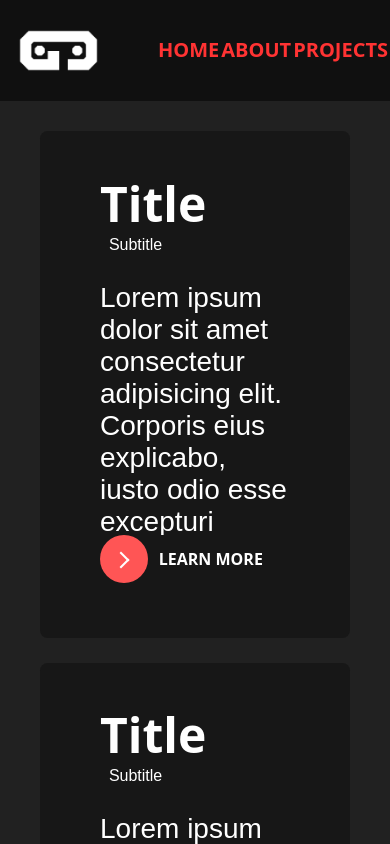
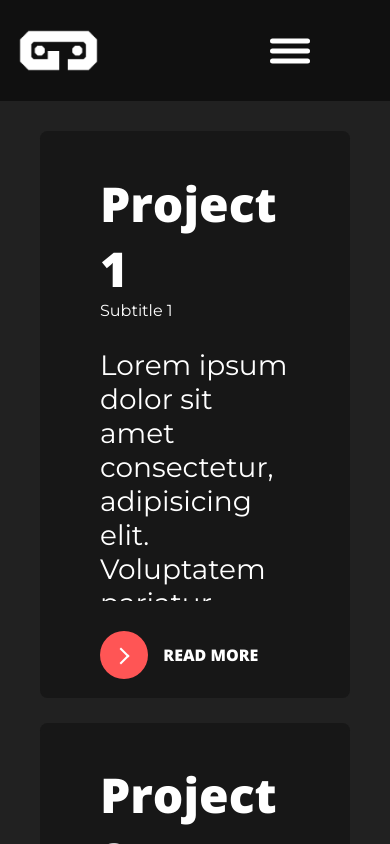
Before and after one commit to Rhys-Woolcott/portfolio, a React (Create React App) app: page / in a window 390 px wide. Built offline with nearby package versions, Linux system fonts and the light colour scheme.

Commit message:
Added navbar stuff

```diff
--- a/public/index.html
+++ b/public/index.html
@@ -24,7 +24,6 @@
       work correctly both with client-side routing and a non-root public URL.
       Learn how to configure a non-root public URL by running `npm run build`.
     -->
-    <title>React App</title>
   </head>
   <body>
     <noscript>You need to enable JavaScript to run this app.</noscript>
--- a/src/App.tsx
+++ b/src/App.tsx
@@ -1,4 +1,4 @@
-import React, { Suspense } from "react";
+import React, { Suspense, useState } from "react";
 import {
   BrowserRouter as Router,
   Switch,
@@ -12,6 +12,9 @@ let HomePage = React.lazy(() => import("./components/HomePage"));
 let ErrorScreen = React.lazy(() => import("./components/errors/ErrorScreen"));
 
 function App() {
+  let [activeLink, setActiveLink] = useState(`${window.location.pathname}`);
+  let [burgerActive, setBurgerActive] = useState(false);
+
   return (
     <div className="App">
       <div className="nav-primary">
@@ -22,18 +25,54 @@ function App() {
           </a>
         </div>
         <div className="nav-right">
-          <a href="/" className="link-primary">
+          <a
+            href="/"
+            className={
+              !(activeLink === "/") ? "link-primary" : "link-primary active"
+            }
+            onClick={() => setActiveLink("/")}
+          >
             HOME
             <div />
           </a>
-          <a href="/about" className="link-primary">
+          <a
+            href="/about"
+            className={
+              !(activeLink === "/about")
+                ? "link-primary"
+                : "link-primary active"
+            }
+            onClick={() => setActiveLink("/about")}
+          >
             ABOUT
             <div />
           </a>
-          <a href="/projects" className="link-primary">
+          <a
+            href="/projects"
+            className={
+              !(activeLink === "/projects")
+                ? "link-primary"
+                : "link-primary active"
+            }
+            onClick={() => setActiveLink("/projects")}
+          >
             PROJECTS
             <div />
           </a>
+          <button className="contact-button">Contact</button>
+
+          <div
+            className="nav-burger-container"
+            onClick={() => {
+              setBurgerActive(!burgerActive);
+            }}
+          >
+            <div
+              className={
+                burgerActive ? "nav-burger burger-active" : "nav-burger"
+              }
+            ></div>
+          </div>
         </div>
       </div>
       <Router>
@@ -41,6 +80,7 @@ function App() {
           <Switch>
             <Route exact path="/" component={HomePage} />
 
+            {/* ! Handle 404 errors ! */}
             <Route exact path="/error/:type" component={ErrorScreen} />
             <Redirect to="/error/404/" />
           </Switch>
--- a/src/components/HomePage.tsx
+++ b/src/components/HomePage.tsx
@@ -1,53 +1,51 @@
 import { Component } from "react";
-import Button from "./component/Button";
+import GridTab from "./component/GridTab";
 
 export default class HomePage extends Component {
   render() {
     return (
-      <div className="container">
-        <article className="card">
-          <h1 className="title">
-            Title
-            <span className="subtitle">Subtitle</span>
-          </h1>
-          <p className="body">
-            Lorem ipsum dolor sit amet consectetur adipisicing elit. Corporis
-            eius explicabo, iusto odio esse excepturi labore eum eaque eveniet!
-            Itaque quibusdam rem accusamus aut nemo libero repudiandae qui in
-            similique?
-          </p>
-          <div className="hover-in"></div>
-          <Button>LEARN MORE</Button>
-        </article>
-        <article className="card">
-          <h1 className="title">
-            Title
-            <span className="subtitle">Subtitle</span>
-          </h1>
-          <p className="body">
-            Lorem ipsum dolor sit amet consectetur adipisicing elit. Corporis
-            eius explicabo, iusto odio esse excepturi labore eum eaque eveniet!
-            Itaque quibusdam rem accusamus aut nemo libero repudiandae qui in
-            similique?
-          </p>
-          <div className="hover-in"></div>
-          <Button>Learn More</Button>
-        </article>
-        <article className="card">
-          <h1 className="title">
-            Title
-            <span className="subtitle">Subtitle</span>
-          </h1>
-          <p className="body">
-            Lorem ipsum dolor sit amet consectetur adipisicing elit. Corporis
-            eius explicabo, iusto odio esse excepturi labore eum eaque eveniet!
-            Itaque quibusdam rem accusamus aut nemo libero repudiandae qui in
-            similique?
-          </p>
-          <div className="hover-in"></div>
-          <Button>Learn More</Button>
-        </article>
-      </div>
+      <>
+        <header>
+          <title>Home | GALACTIX</title>
+        </header>
+        <div className="container">
+          <GridTab
+            title="Project 1"
+            subtitle="Subtitle 1"
+            tabText="READ MORE"
+            onClick={() => {
+              alert("Hello World");
+            }}
+          >
+            Lorem ipsum dolor sit amet consectetur, adipisicing elit. Voluptatem
+            pariatur possimus minima dolores id. Quasi quibusdam reiciendis
+            accusantium in, itaque nihil sit sunt nulla magnam minima!
+            Necessitatibus magnam voluptate ea.
+          </GridTab>
+          <GridTab
+            title="Project 2"
+            subtitle="Subtitle 2"
+            tabText="READ MORE"
+            onClick={() => {}}
+          >
+            Lorem ipsum dolor sit amet consectetur, adipisicing elit. Voluptatem
+            pariatur possimus minima dolores id. Quasi quibusdam reiciendis
+            accusantium in, itaque nihil sit sunt nulla magnam minima!
+            Necessitatibus magnam voluptate ea.
+          </GridTab>
+          <GridTab
+            title="Project 3"
+            subtitle="Subtitle 3"
+            tabText="READ MORE"
+            onClick={() => {}}
+          >
+            Lorem ipsum dolor sit amet consectetur, adipisicing elit. Voluptatem
+            pariatur possimus minima dolores id. Quasi quibusdam reiciendis
+            accusantium in, itaque nihil sit sunt nulla magnam minima!
+            Necessitatibus magnam voluptate ea.
+          </GridTab>
+        </div>
+      </>
     );
   }
 }
--- /dev/null
+++ b/src/components/component/GridTab.tsx
@@ -0,0 +1,28 @@
+import { Component } from "react";
+import Button from "./Button";
+
+interface GridTabInterface {
+  title: string;
+  subtitle: string;
+  children: string;
+  onClick: Function;
+  tabText?: string;
+}
+
+export default class GridTab extends Component<GridTabInterface> {
+  render() {
+    return (
+      <article className="card">
+        <h1 className="title">
+          {this.props.title}
+          <span className="subtitle">{this.props.subtitle}</span>
+        </h1>
+        <p className="body">{this.props.children}</p>
+        <div className="hover-in"></div>
+        <Button onClick={this.props.onClick}>
+          {this.props.tabText ? this.props.tabText : "LEARN MORE"}
+        </Button>
+      </article>
+    );
+  }
+}
--- a/src/style/global.scss
+++ b/src/style/global.scss
@@ -1,3 +1,4 @@
+@import url("https://fonts.googleapis.com/css2?family=Montserrat:wght@100;400;800&family=Open+Sans:wght@400;800&display=swap");
 $nav-height: 12vh;
 
 body,
@@ -87,7 +88,6 @@ html {
 
 .nav-right {
   height: 100%;
-  width: 60%;
 
   position: absolute;
   right: 0;
@@ -97,6 +97,74 @@ html {
   flex-direction: row;
   justify-content: space-evenly;
   align-items: center;
+
+  .contact-button {
+    width: 8vw;
+    height: calc(100% - 30px);
+    background: transparent;
+
+    font-family: "Open Sans", sans-serif;
+    font-weight: bolder;
+    font-size: 1.25em;
+    color: #ff3333;
+
+    border-radius: 15px;
+    border: 3px solid #f33333;
+
+    &:hover {
+      color: #101010;
+      border: 0;
+      background: #ff3333;
+    }
+  }
+
+  .nav-burger-container {
+    width: 40px;
+    height: 20px;
+
+    cursor: pointer;
+
+    .nav-burger {
+      position: relative;
+      top: 50%;
+      transform: translateY(-50%);
+
+      width: 40px;
+      height: 5px;
+      background: #fff;
+      border-radius: 25px;
+
+      transition: all 250ms cubic-bezier(0.6, -0.28, 0.735, 0.045);
+
+      &::before {
+        position: relative;
+        display: block;
+        content: "";
+        width: 40px;
+        height: 5px;
+
+        background: #fff;
+        border-radius: 5px;
+
+        top: 10px;
+        transition: all 250ms cubic-bezier(0.6, -0.28, 0.735, 0.045);
+      }
+      &::after {
+        position: relative;
+        display: block;
+        content: "";
+        width: 40px;
+        height: 5px;
+
+        background: #fff;
+        border-radius: 5px;
+
+        top: -10px;
+        transform: translateY(-100%);
+        transition: all 250ms cubic-bezier(0.6, -0.28, 0.735, 0.045);
+      }
+    }
+  }
 }
 
 .link-primary {
@@ -107,24 +175,13 @@ html {
   font-family: "Open Sans", sans-serif;
   font-weight: bold;
 
-  div {
-    background: #ff3333;
-    height: 2px;
-    width: 0;
-    position: relative;
-    top: -6.5vh;
-    left: 50%;
-    transform: translateX(-50%);
+  &:hover {
+    color: #ff6666;
+  }
+}
 
-    transition: all 250ms cubic-bezier(0.895, 0.03, 0.685, 0.22);
-  }
-
-  &:hover {
-    div {
-      width: 100%;
-      top: 0;
-    }
-  }
+.active {
+  color: #ff6666;
 }
 
 .container {
@@ -147,13 +204,14 @@ html {
   align-content: start;
   grid-gap: 25px;
   grid-template-columns: auto;
-  grid-auto-rows: 60vh;
+  grid-auto-rows: auto;
 
   .card {
     position: relative;
     background: #171717;
     border-radius: 7.5px;
-    min-height: 30vh;
+    min-height: calc(60vh + 60px);
+    height: 100%;
 
     height: auto;
     width: 100%;
@@ -165,6 +223,10 @@ html {
     padding-right: 60px;
 
     overflow: hidden;
+
+    .BetterButton {
+      margin-bottom: 30px;
+    }
 
     &:hover {
       .title {
@@ -215,7 +277,6 @@ html {
         font-size: 1rem;
 
         position: relative;
-        left: 1ch;
 
         transition: all 250ms cubic-bezier(0.25, 0.46, 0.45, 0.94);
       }
@@ -226,26 +287,65 @@ html {
       font-weight: normal;
       font-size: 1.75em;
 
-      margin-bottom: 0;
-      overflow: hidden;
-      text-overflow: ellipsis;
-      overflow-wrap: break-word;
-      hyphens: manual;
+      margin-bottom: 30px;
+      overflow-x: hidden;
+      overflow-y: scroll;
 
       width: 100%;
       height: 30vh;
+      max-height: 30vh;
     }
   }
 }
 
-@media screen and (min-width: 600px) {
+@media screen and (min-width: 769px) {
   .container {
     grid-template-columns: repeat(2, 1fr);
   }
+
+  .nav-burger-container {
+    display: none;
+  }
+
+  .nav-right {
+    width: 60%;
+  }
 }
-@media screen and (max-width: 599px) {
+@media screen and (max-width: 768px) {
   .container {
     grid-template-columns: repeat(1, 1fr);
+
+    .card {
+      .body {
+        overflow-y: scroll;
+        max-height: calc(100% - 100px);
+      }
+    }
+  }
+
+  .nav-right {
+    width: 100px;
+    margin-right: 50px;
+
+    .link-primary,
+    .contact-button {
+      display: none;
+    }
+
+    .nav-burger-container {
+      display: block;
+
+      .burger-active {
+        transform: translate(-50%, -50%);
+
+        &::before {
+          transform: translateX(50%);
+        }
+        &::after {
+          transform: translate(50%, -100%);
+        }
+      }
+    }
   }
 }
 
@@ -345,3 +445,25 @@ html {
   color: #ffffff;
   background: #ff3333;
 }
+
+/* width */
+::-webkit-scrollbar {
+  width: 10px;
+}
+
+/* Track */
+::-webkit-scrollbar-track {
+  background: #303030;
+  border-radius: 50px;
+}
+
+/* Handle */
+::-webkit-scrollbar-thumb {
+  background: #ff3333;
+  border-radius: 50px;
+}
+
+/* Handle on hover */
+::-webkit-scrollbar-thumb:hover {
+  background: #555;
+}
```
Also changed, not shown: package.json (+5 -2 lines), src/components/component/Button.tsx (+5 -5 lines), src/components/errors/ErrorScreen.tsx (+5 -5 lines), 1 other file (tests, documents, lock files or other folders).
